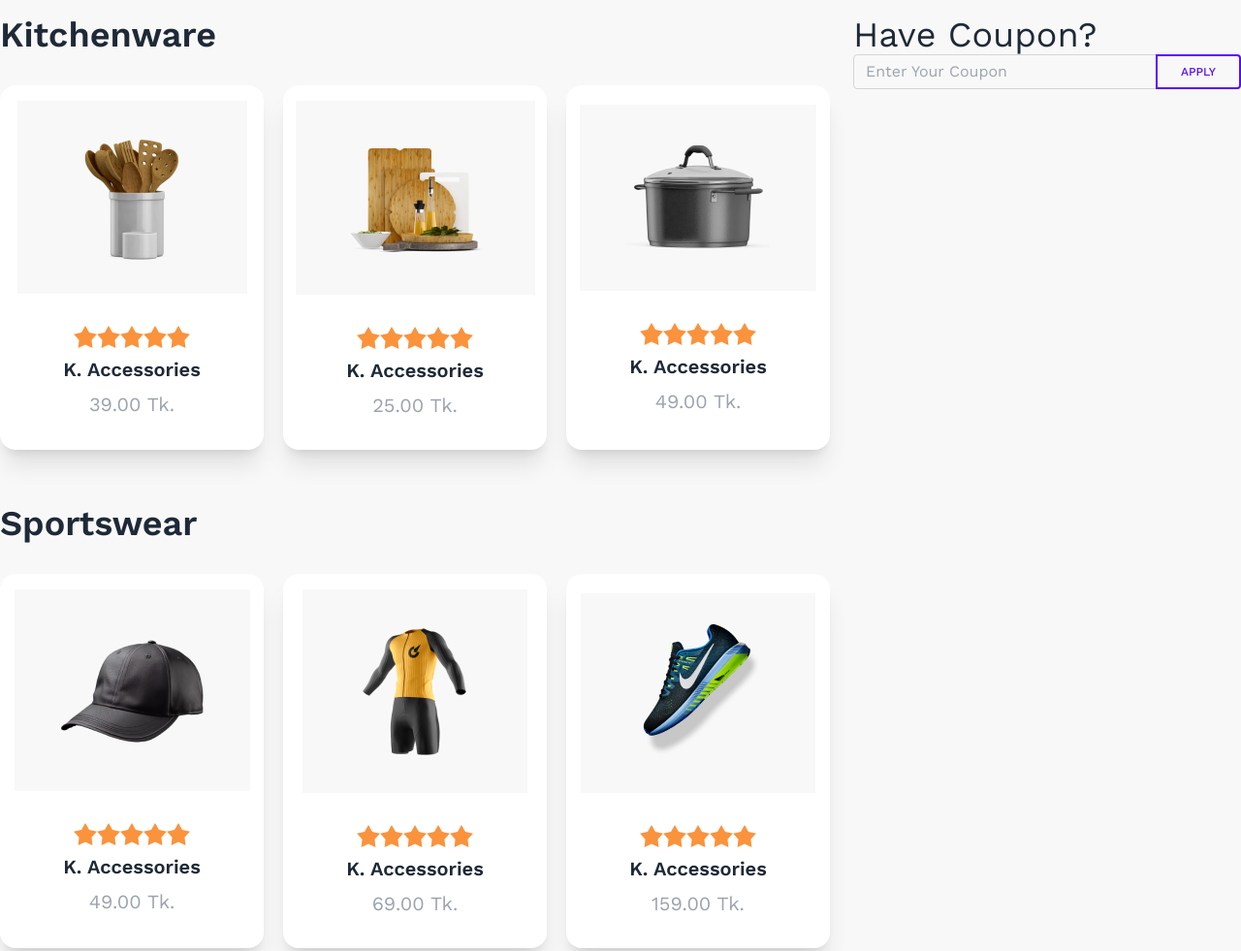
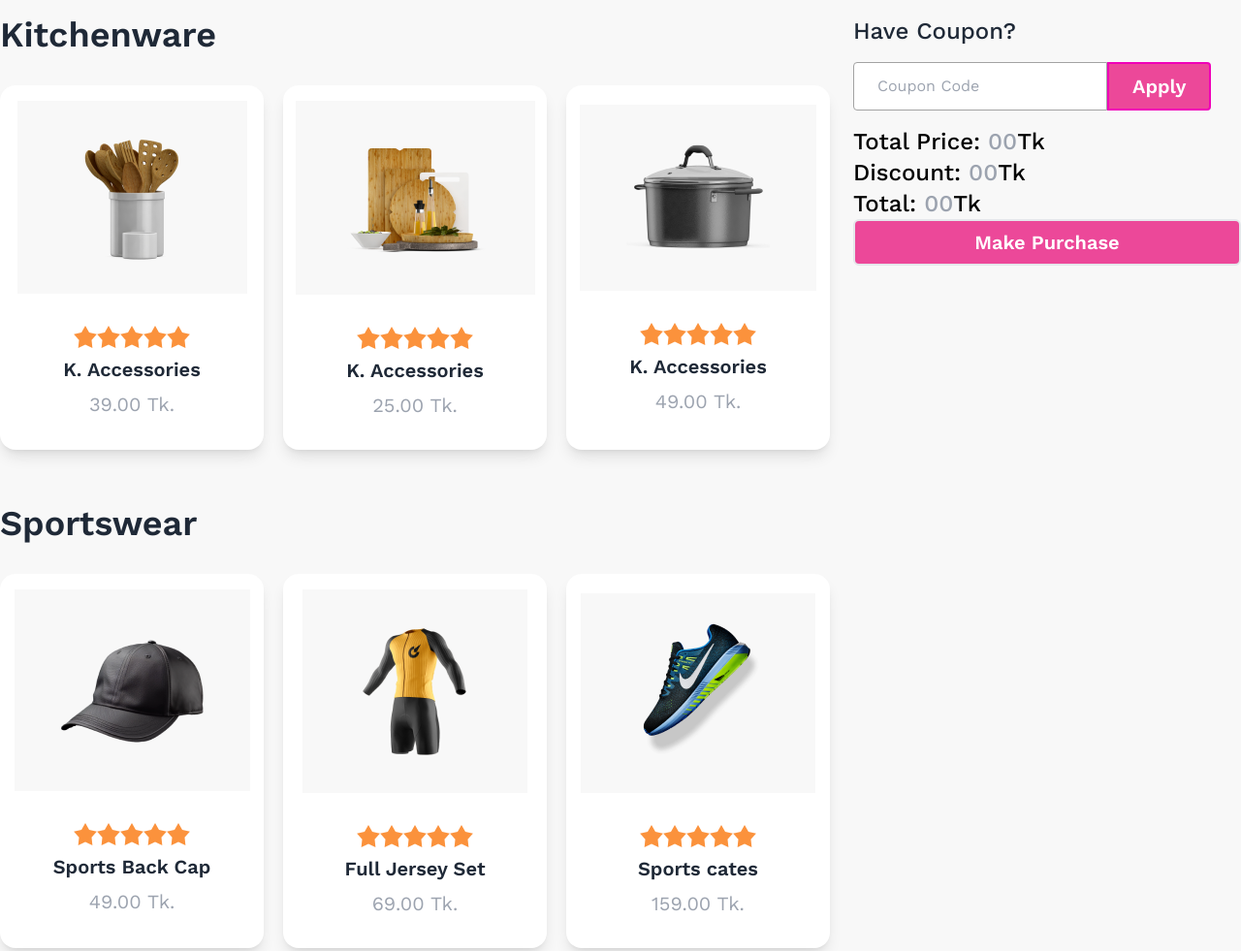
Before and after one commit to raisulayon/summer-sale, a plain HTML site: page index.html in a window 1280 px wide. Shown: the part 720-1701 px from the top of the page at 97% size. Drawn offline with nearby package versions, Linux system fonts and the light colour scheme.

Commit message:
second commit

```diff
--- a/index.html
+++ b/index.html
@@ -60,7 +60,7 @@
                     <h2 class="text-4xl font-semibold mb-8">Kitchenware</h2>
                     <div class="grid grid-cols-1 md:grid-cols-2 lg:grid-cols-3 gap-5">
                         <!-- card-1 -->
-                        <div class="card bg-base-100 shadow-xl">
+                        <div class="card bg-base-100 shadow-lg">
                             <figure><img src="/images/prod1.png" alt="product1" class="bg-[#F8F8F8] px-16 py-8 mt-4" /></figure>
                             <div class="card-body text-center items-center">
                                 <div class="rating">
@@ -75,7 +75,7 @@
                             </div>
                         </div>
                         <!-- card-2 -->
-                        <div class="card bg-base-100 shadow-xl">
+                        <div class="card bg-base-100 shadow-lg">
                             <figure><img src="/images/prod2.png" alt="product2" class="bg-[#F8F8F8] px-12 py-7 mt-4" /></figure>
                             <div class="card-body text-center items-center">
                                 <div class="rating">
@@ -90,7 +90,7 @@
                             </div>
                         </div>
                         <!-- card-3 -->
-                        <div class="card bg-base-100 shadow-xl">
+                        <div class="card bg-base-100 shadow-lg">
                             <figure><img src="/images/prod3.png" alt="product3" class="bg-[#F8F8F8] px-12 py-7 mt-5" /></figure>
                             <div class="card-body text-center items-center">
                                 <div class="rating">
@@ -112,7 +112,7 @@
                     <h2 class="text-4xl font-semibold mb-8">Sportswear</h2>
                     <div class="grid grid-cols-1 md:grid-cols-2 lg:grid-cols-3 gap-5">
                         <!-- card-4 -->
-                        <div class="card bg-base-100 shadow-xl">
+                        <div class="card bg-base-100 shadow-lg">
                             <figure><img src="/images/prod4.png" alt="product1" class="bg-[#F8F8F8] px-10 py-10 mt-4" /></figure>
                             <div class="card-body text-center items-center">
                                 <div class="rating">
@@ -122,12 +122,12 @@
                                     <input type="radio" name="rating-2" class="mask mask-star-2 bg-orange-400" />
                                     <input type="radio" name="rating-2" class="mask mask-star-2 bg-orange-400" />
                                 </div>
-                              <h2 class="text-xl font-semibold">K. Accessories</h2>
+                              <h2 class="text-xl font-semibold">Sports Back Cap</h2>
                               <p class="text-xl text-gray-400"><span>49.00</span> Tk.</p>
                             </div>
                         </div>
                         <!-- card-5 -->
-                        <div class="card bg-base-100 shadow-xl">
+                        <div class="card bg-base-100 shadow-lg">
                             <figure><img src="/images/prod5.png" alt="product2" class="bg-[#F8F8F8] px-14 py-8 mt-4" /></figure>
                             <div class="card-body text-center items-center">
                                 <div class="rating">
@@ -137,12 +137,12 @@
                                     <input type="radio" name="rating-2" class="mask mask-star-2 bg-orange-400" />
                                     <input type="radio" name="rating-2" class="mask mask-star-2 bg-orange-400" />
                                 </div>
-                              <h2 class="text-xl font-semibold">K. Accessories</h2>
+                              <h2 class="text-xl font-semibold">Full Jersey Set</h2>
                               <p class="text-xl text-gray-400"><span>69.00</span> Tk.</p>
                             </div>
                         </div>
                         <!-- card-6 -->
-                        <div class="card bg-base-100 shadow-xl">
+                        <div class="card bg-base-100 shadow-lg">
                             <figure><img src="/images/prod6.png" alt="product3" class="bg-[#F8F8F8] px-12 py-7 mt-5" /></figure>
                             <div class="card-body text-center items-center">
                                 <div class="rating">
@@ -152,7 +152,7 @@
                                     <input type="radio" name="rating-2" class="mask mask-star-2 bg-orange-400" />
                                     <input type="radio" name="rating-2" class="mask mask-star-2 bg-orange-400" />
                                 </div>
-                              <h2 class="text-xl font-semibold">K. Accessories</h2>
+                              <h2 class="text-xl font-semibold">Sports cates</h2>
                               <p class="text-xl text-gray-400"><span>159.00</span> Tk.</p>
                             </div>
                         </div>
@@ -164,7 +164,7 @@
                     <h2 class="text-4xl font-semibold mb-8">Furniture</h2>
                     <div class="grid grid-cols-1 md:grid-cols-2 lg:grid-cols-3 gap-5">
                         <!-- card-7 -->
-                        <div class="card bg-base-100 shadow-xl">
+                        <div class="card bg-base-100 shadow-lg">
                             <figure><img src="/images/prod7.png" alt="product1" class="bg-[#F8F8F8] px-12 py-8 mt-4" /></figure>
                             <div class="card-body text-center items-center">
                                 <div class="rating">
@@ -179,7 +179,7 @@
                             </div>
                         </div>
                         <!-- card-8 -->
-                        <div class="card bg-base-100 shadow-xl">
+                        <div class="card bg-base-100 shadow-lg">
                             <figure><img src="/images/prod8.png" alt="product2" class="bg-[#F8F8F8] px-14 py-8 mt-4" /></figure>
                             <div class="card-body text-center items-center">
                                 <div class="rating">
@@ -194,7 +194,7 @@
                             </div>
                         </div>
                         <!-- card-9 -->
-                        <div class="card bg-base-100 shadow-xl">
+                        <div class="card bg-base-100 shadow-lg">
                             <figure><img src="/images/prod9.png" alt="product3" class="bg-[#F8F8F8] px-10 py-8 mt-5" /></figure>
                             <div class="card-body text-center items-center">
                                 <div class="rating">
@@ -213,27 +213,40 @@
             </div>
             <!-- ---------------- -->
             <!-- Calculation Area -->
-            <div class="w-[400px]">
-                <div class="text-4xl">
-                    <h2>Have Coupon?</h2>
-                    <div>
-                        <div class="mb-3">
-                            <div class="relative mb-4 flex w-full flex-wrap items-stretch">
-                              <input type="search"
-                                class="relative m-0 -mr-0.5 block w-[1px] min-w-0 flex-auto rounded-l border border-solid border-neutral-300 bg-transparent bg-clip-padding px-3 py-[0.25rem] text-base font-normal leading-[1.6] text-neutral-700 outline-none transition duration-200 ease-in-out focus:z-[3] focus:border-primary focus:text-neutral-700 focus:shadow-[inset_0_0_0_1px_rgb(59,113,202)] focus:outline-none dark:border-neutral-600 dark:text-neutral-200 dark:placeholder:text-neutral-200 dark:focus:border-primary"
-                                placeholder="Enter Your Coupon"
+            <div class="w-[400px] mx-auto">
+                <div class="">
+                    <h2 class="text-2xl font-medium">Have Coupon?</h2>
+                            <div class="relative mb-4 flex w-full flex-wrap mt-4">
+                              <!-- input section -->
+                              <input type="text" placeholder="Coupon Code"
+                              class="max-w-xs rounded-l px-6 py-3 border  border-neutral-400
+                              outline-none focus:border-pink-400 focus:text-neutral-700" />
+                              <!--Search button-->
+                              <button class="btn-secondary z-[2] rounded-r border-2 bg-pink-500 px-6 py-2 text-xl font-semibold text-white transition duration-150 ease-in-out hover:bg-pink-600 hover:bg-opacity- focus:outline-none" type="button" id="button-addon3" disabled>Apply</button>
+                            </div>
+                    </div>
+                    <div id="calculation-entry">
+                      <div class="text-black text-2xl font-medium">
+                        <p>Total Price: <span class="text-gray-400">00</span>Tk</p>
+                        <p>Discount: <span class="text-gray-400">00</span>Tk</p>
+                        <p>Total: <span class="text-gray-400">00</span>Tk</p>
+                      </div>
 
-                                aria-describedby="button-addon3" />
+                      <button class="w-full rounded-md  border-2 bg-pink-500 px-6 py-2 text-xl font-semibold text-white transition duration-150 ease-in-out hover:bg-pink-600 hover:bg-opacity- focus:outline-none" onclick="my_modal_1.showModal()">Make Purchase</button>
 
-                              <!--Search button-->
-                              <button class="relative z-[2] rounded-r border-2 border-primary px-6 py-2 text-xs font-medium uppercase text-primary transition duration-150 ease-in-out hover:bg-black hover:bg-opacity-5 focus:outline-none focus:ring-0"
-                                type="button"
-                                id="button-addon3"
-                                data-te-ripple-init>Apply
-                              </button>
+                      <!-- modal section -->
+                      <div class="card bg-base-100 shadow-lg lg:max-w-[600px] lg:max-h-[600px]">
+                        <dialog id="my_modal_1" class="modal">
+                          <form method="dialog" class="modal-box text-center mx-auto py-20">
+                            <figure><img src="/images/congo.png" alt="product1" class="bg-[#F8F8F8]" /></figure>
+                            <h3 class="font-bold text-5xl mb-4 mt-10">Congratulations</h3>
+                            <p class="mb-14">You Purchase the product</p>
+                            <div class="modal-action">
+                              <button class="btn btn-secondary mx-auto">Go Home</button>
                             </div>
-                          </div>
-
+                          </form>
+                        </dialog>
+                      </div>
                     </div>
                 </div>
             </div>
```
Also changed, not shown: script/index.js (added, +12 -0 lines).
